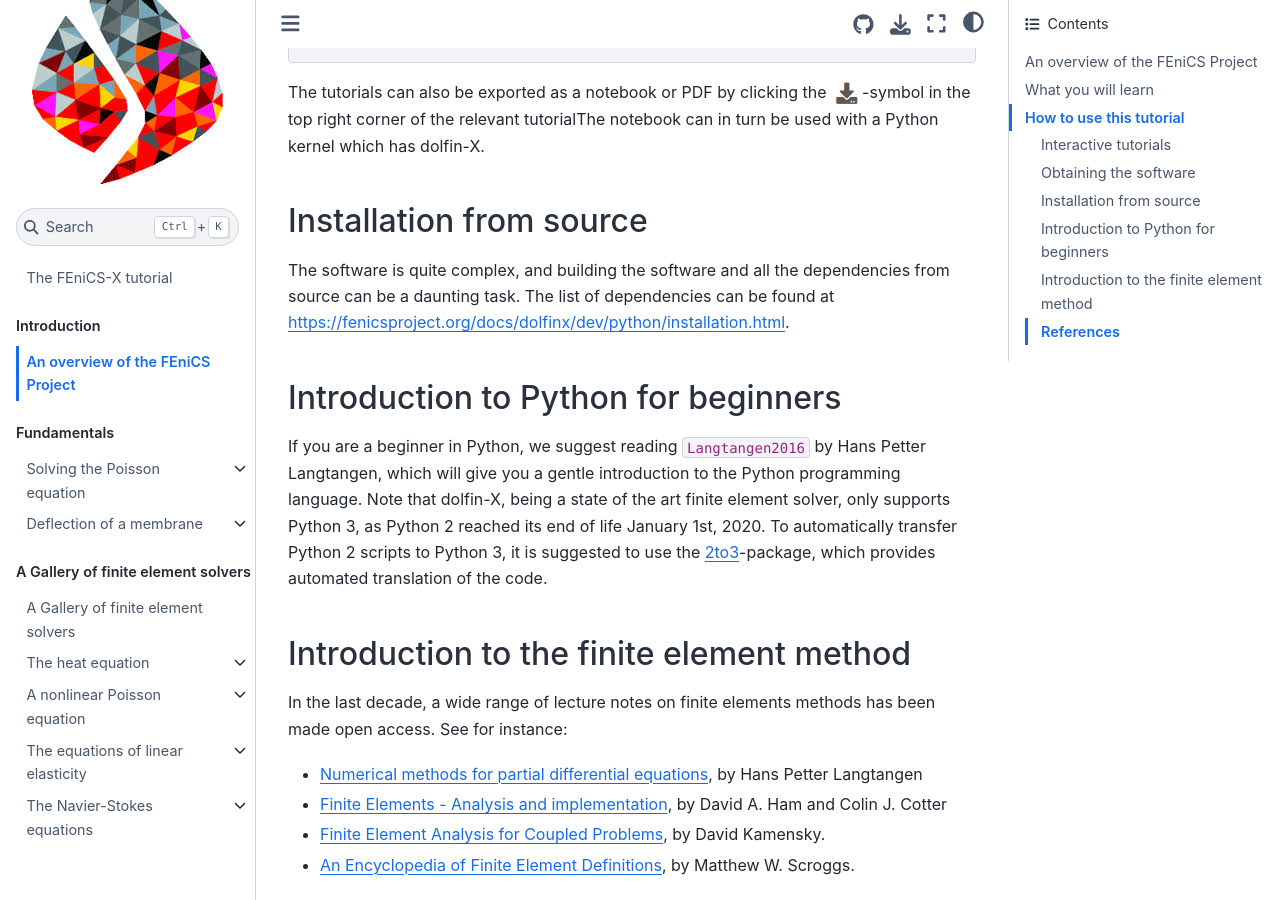
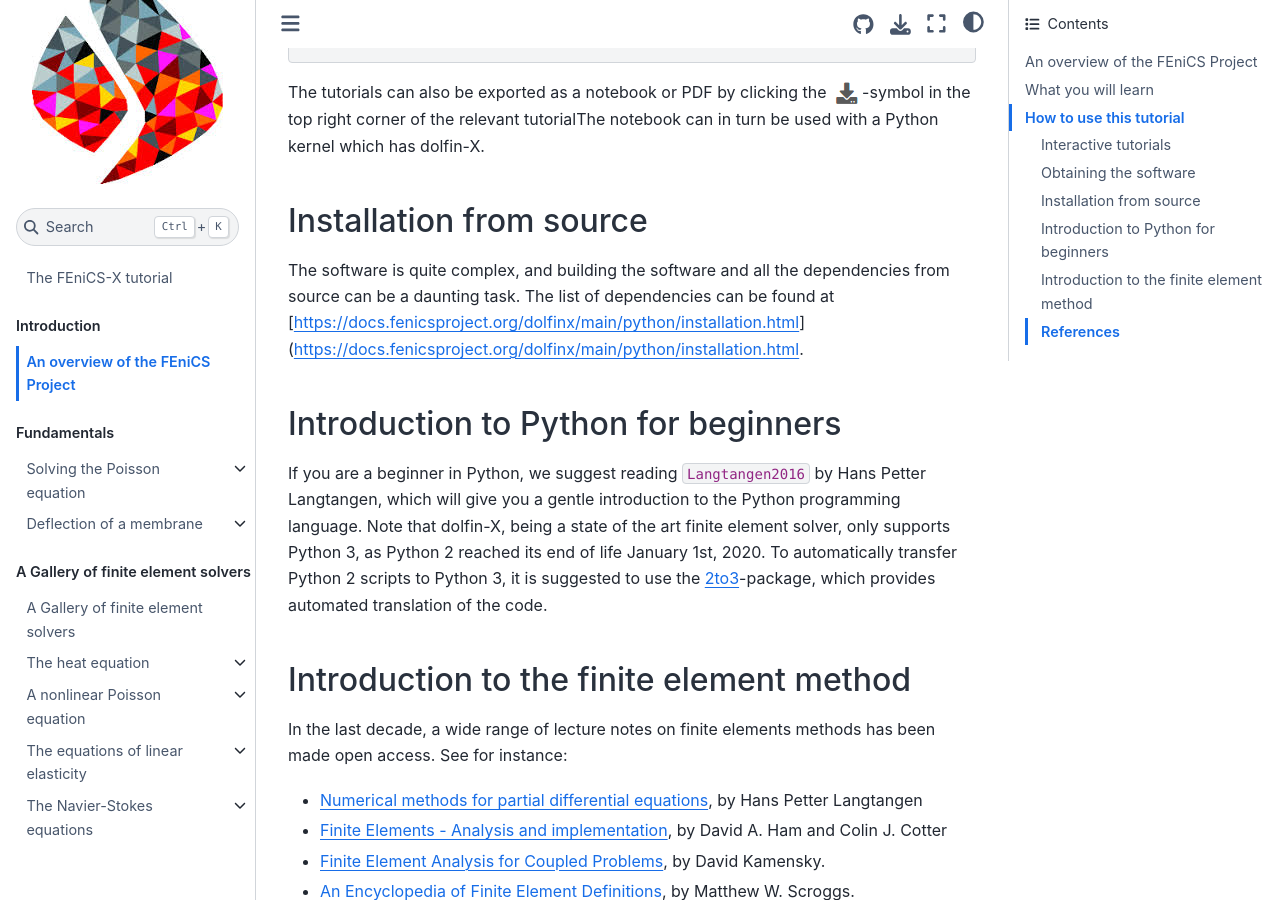
Before and after one commit to jorgensd/dolfinx-tutorial, a Jupyter Book: the page built from fem.md, in a window 1280 px wide and 900 px high, scrolled down 2176 px. Built offline with Jupyter Book 1.0.4 settings and Sphinx 7.4.7 and the Sphinx Book theme 1.1.4, drawn with Linux system fonts in a browser that asks for light colours; pages that are not in the unit, such as notebooks, are missing from menus; cross-references to code outside the pages are shown as plain code; some of the changed lines change nothing that is shown.

Commit message:
Links update

````diff
--- a/fem.md
+++ b/fem.md
@@ -33,7 +33,7 @@
 All notebooks can be converted to python files using [nbconvert](https://nbconvert.readthedocs.io/en/latest/).
 
 We supply a pre-built docker image at [https://hub.docker.com/r/dolfinx/dolfinx](https://hub.docker.com/r/dolfinx/dolfinx).
-The [Dockerfile](https://github.com/FEniCS/dolfinx/blob/master/Dockerfile)
+The [Dockerfile](https://github.com/FEniCS/dolfinx/blob/main/docker/Dockerfile)
 provides a definitive build recipe. As the dolfinx docker images are hosted at Docker-hub, one can directly access the image
 ```s
 docker run dolfinx/dolfinx
@@ -49,7 +49,7 @@
 The tutorials can also be exported as a notebook or PDF by clicking the ![Download](save.png)-symbol in the top right corner of the relevant tutorialThe notebook can in turn be used with a Python kernel which has dolfin-X.
 
 ## Installation from source
-The software is quite complex, and building the software and all the dependencies from source can be a daunting task. The list of dependencies can be found at [https://fenicsproject.org/docs/dolfinx/dev/python/installation.html](https://fenicsproject.org/docs/dolfinx/dev/python/installation.html).
+The software is quite complex, and building the software and all the dependencies from source can be a daunting task. The list of dependencies can be found at [https://docs.fenicsproject.org/dolfinx/main/python/installation.html](https://docs.fenicsproject.org/dolfinx/main/python/installation.html.
 
 ## Introduction to Python for beginners
 If you are a beginner in Python, we suggest reading {cite}`Langtangen2016` by Hans Petter Langtangen, which will give you a gentle introduction to the Python programming language. Note that dolfin-X, being a state of the art finite element solver, only supports Python 3, as Python 2 reached its end of life January 1st, 2020. To automatically transfer Python 2 scripts to Python 3, it is suggested to use the [2to3](https://docs.python.org/3/library/2to3.html)-package, which provides automated translation of the code.
````
